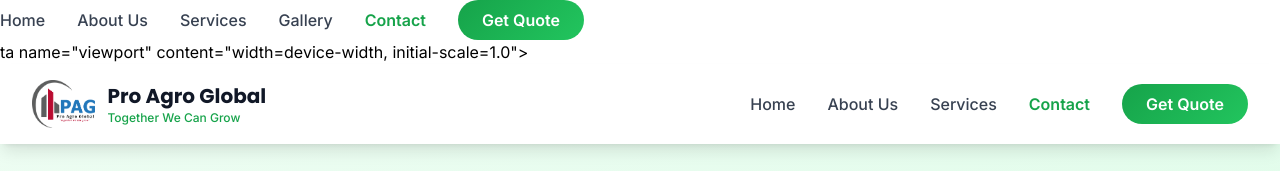
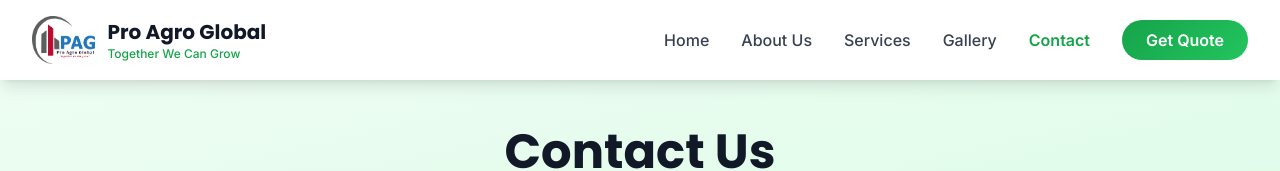
Before and after one commit to victorjudysen/proagroglobal, a plain HTML site: page pages/contact.html in a window 1280 px wide. Shown: the top 171 px of the page. Drawn offline with nearby package versions, Linux system fonts and the light colour scheme.

Commit message:
29.Sept: Solved Error on Contacts Page.

```diff
--- a/pages/contact.html
+++ b/pages/contact.html
@@ -2,14 +2,7 @@
 <html lang="en">
 <head>
     <meta charset="UTF-8">
-                <div class="hidden md:flex items-center space-x-8">
-                    <a href="../index.html" class="text-gray-700 hover:text-agro-green-600 font-medium">Home</a>
-                    <a href="about.html" class="text-gray-700 hover:text-agro-green-600 font-medium">About Us</a>
-                    <a href="services.html" class="text-gray-700 hover:text-agro-green-600 font-medium">Services</a>
-                    <a href="gallery.html" class="text-gray-700 hover:text-agro-green-600 font-medium">Gallery</a>
-                    <a href="contact.html" class="text-agro-green-600 font-semibold">Contact</a>
-                    <a href="contact.html" class="btn-primary text-white px-6 py-2 rounded-full font-semibold">Get Quote</a>
-                </div>ta name="viewport" content="width=device-width, initial-scale=1.0">
+    <meta name="viewport" content="width=device-width, initial-scale=1.0">
     <meta name="description" content="Contact Pro Agro Global Ltd - Get in touch for agricultural solutions in Tanzania. Phone: +255 782 906 985, Email: info@proagroglobal.co.tz, Located in Arusha.">
     <meta name="keywords" content="contact pro agro global, arusha agriculture company, tanzania farming solutions, agricultural consultation">
 
@@ -80,6 +73,7 @@
                     <a href="../index.html" class="text-gray-700 hover:text-agro-green-600 font-medium">Home</a>
                     <a href="about.html" class="text-gray-700 hover:text-agro-green-600 font-medium">About Us</a>
                     <a href="services.html" class="text-gray-700 hover:text-agro-green-600 font-medium">Services</a>
+                    <a href="gallery.html" class="text-gray-700 hover:text-agro-green-600 font-medium">Gallery</a>
                     <a href="contact.html" class="text-agro-green-600 font-semibold">Contact</a>
                     <a href="#quote-form" class="btn-primary text-white px-6 py-2 rounded-full font-semibold">Get Quote</a>
                 </div>
@@ -477,6 +471,7 @@
                         <li><a href="../index.html" class="text-gray-300 hover:text-agro-green-400">Home</a></li>
                         <li><a href="about.html" class="text-gray-300 hover:text-agro-green-400">About Us</a></li>
                         <li><a href="services.html" class="text-gray-300 hover:text-agro-green-400">Services</a></li>
+                        <li><a href="gallery.html" class="text-gray-300 hover:text-agro-green-400">Gallery</a></li>
                         <li><a href="contact.html" class="text-gray-300 hover:text-agro-green-400">Contact</a></li>
                     </ul>
                 </div>
```
